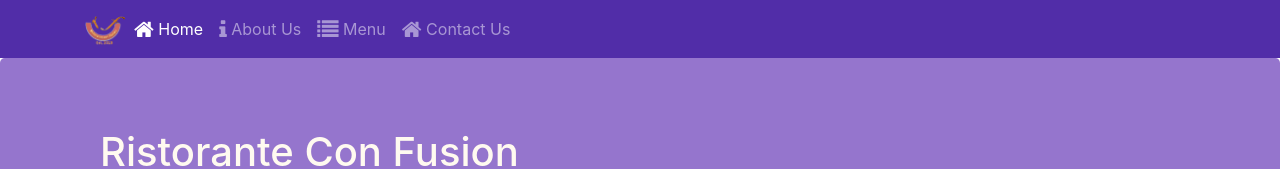
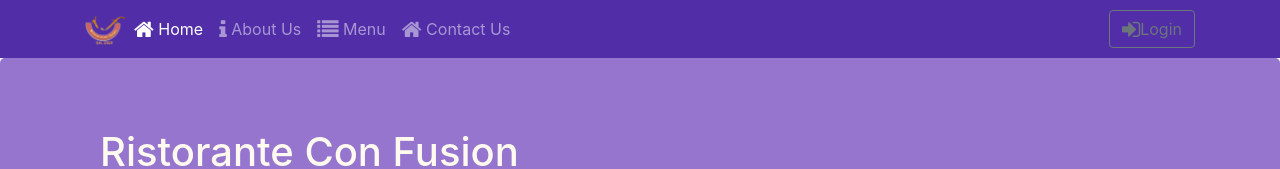
Before and after one commit to pgles/react-rep, a React (Create React App) app: page /home in a window 1280 px wide. Shown: the top 169 px of the page. Built offline with nearby package versions, Linux system fonts and the light colour scheme.

Commit message:
Uncontrolled Forms

```diff
--- a/src/components/HeaderComponent.js
+++ b/src/components/HeaderComponent.js
@@ -1,5 +1,5 @@
 import React,{Component} from 'react';
-import {Navbar,NavbarBrand,Jumbotron,Nav,NavbarToggler,Collapse,NavItem} from 'reactstrap';
+import {Navbar,NavbarBrand,Jumbotron,Nav,NavbarToggler,Collapse,NavItem, ModalHeader,Modal,ModalBody,Button, FormGroup,Form,Label,Input} from 'reactstrap';
 import {NavLink} from 'react-router-dom';
 
 class Header extends Component{
@@ -8,11 +8,24 @@
         super(props);
         this.state={
             isNavOpen:false,
+            isModalOpen:false
         };
         this.toggleNav=this.toggleNav.bind(this);
+        this.toggleModal=this.toggleModal.bind(this);
+        this.handleLogin=this.handleLogin.bind(this);
     }
     toggleNav() {
         this.setState({isNavOpen:!this.state.isNavOpen});
+    }
+
+    toggleModal(){
+        this.setState({isModalOpen:!this.state.isModalOpen})
+    }
+
+    handleLogin(event){
+        this.toggleModal();
+        alert("Username: "+this.username.value+" Password: "+this.password.value+" Remember me: "+this.remember.checked);
+        event.preventDefault();
     }
     render()
     {
@@ -47,6 +60,13 @@
                                     </NavLink>
                                 </NavItem>
                         </Nav>
+                        <Nav className='ml-auto'>
+                            <NavItem>
+                                <Button outline onClick={this.toggleModal}>
+                                    <span className='fa fa-sign-in fa-lg'></span>Login
+                                </Button>
+                            </NavItem>
+                        </Nav>
                     </Collapse>
                 </div>
                 </Navbar>
@@ -60,6 +80,28 @@
                         </div>
                     </div>
                 </Jumbotron>
+                <Modal isOpen={this.state.isModalOpen} toggle={this.toggleModal}>
+                    <ModalHeader toggle={this.toggleModal}>Login</ModalHeader>
+                    <ModalBody>
+                        <Form onSubmit={this.handleLogin}>
+                            <FormGroup>
+                                <Label htmlFor='username'>Username</Label>
+                                <Input type='text' id='username' name='username' innerRef={(input) => this.username = input}/>
+                            </FormGroup>
+                            <FormGroup>
+                                <Label htmlFor='password'>Password</Label>
+                                <Input type='password' id='password' name='password' innerRef={(input) => this.password = input}/>
+                            </FormGroup>
+                            <FormGroup check>
+                                <Label check>
+                                    <Input type='checkbox' name='remember' innerRef={(input) => this.remember = input}/>
+                                    Remember Me
+                                </Label>
+                            </FormGroup>
+                            <Button type='submit' className='bg-primary'>Login </Button>
+                        </Form>
+                    </ModalBody>
+                </Modal>
             </>
         );
     }
```
